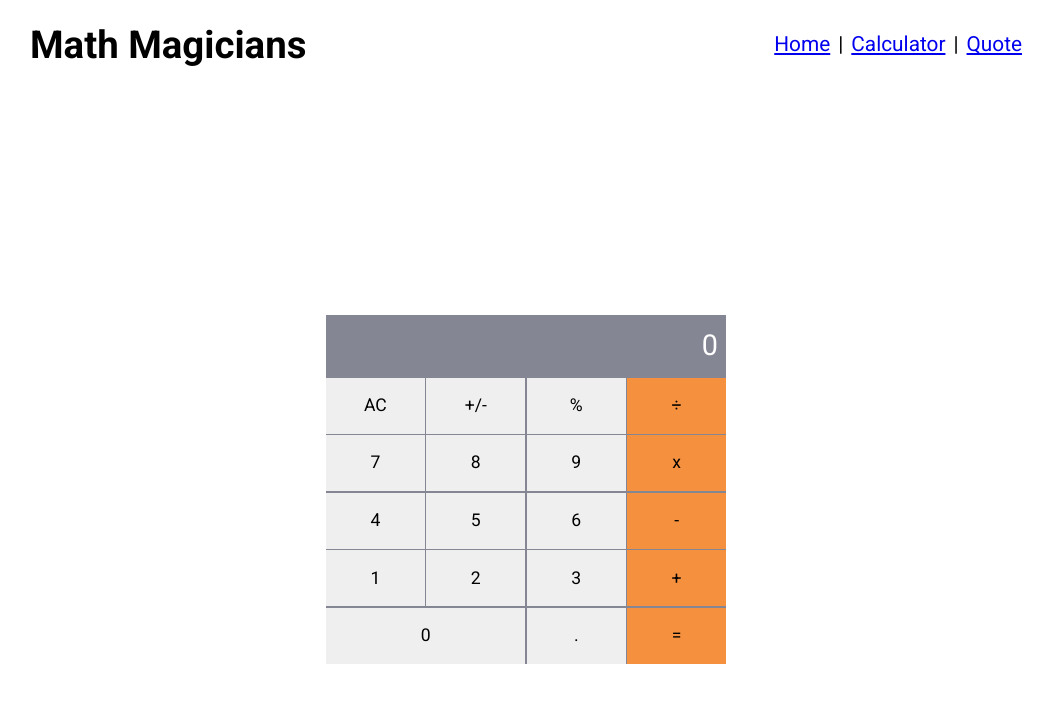
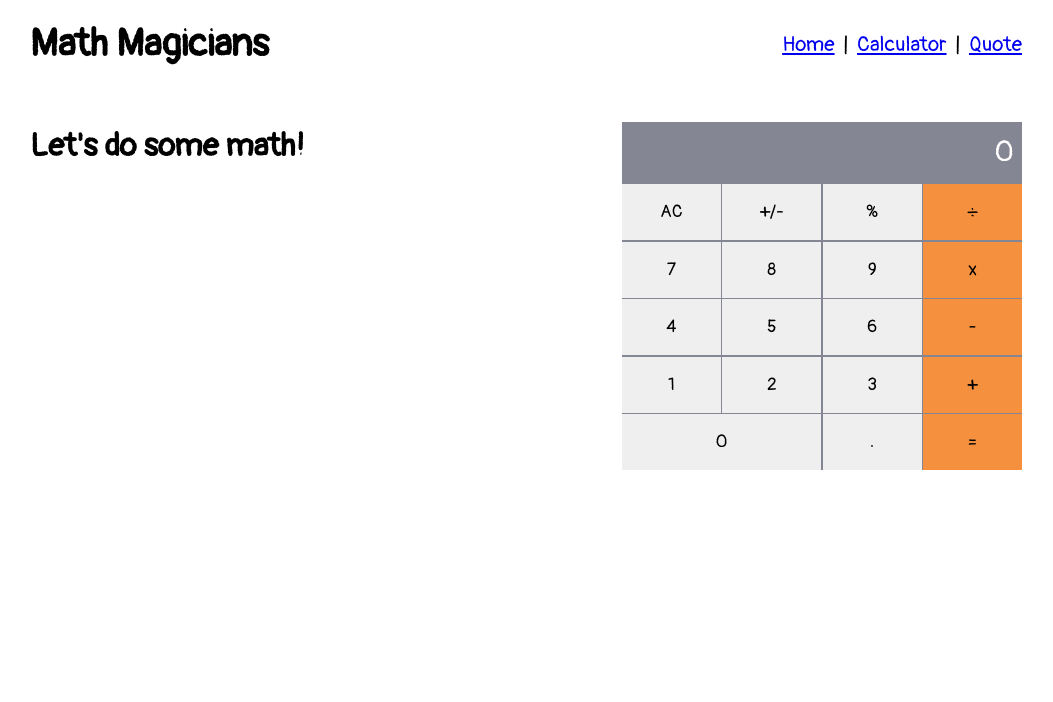
Before and after one commit to jorgeabrahan/math-magicians, a React (Create React App) app: page /calculator in a window 1280 px wide. Shown: the top 702 px of the page, without its empty margins (114-1167 px from the left). Built offline with nearby package versions, Linux system fonts and the light colour scheme.

Commit message:
Create route components styles

```diff
--- a/package.json
+++ b/package.json
@@ -12,6 +12,7 @@
     "react-dom": "^18.2.0",
     "react-router-dom": "^6.8.1",
     "react-scripts": "^5.0.1",
+    "sass": "^1.58.3",
     "web-vitals": "^2.1.4"
   },
   "scripts": {
--- a/src/NavBar.module.css
+++ b/src/NavBar.module.css
@@ -1,8 +1,10 @@
 .navBar {
   display: flex;
+  flex-direction: column;
   justify-content: space-between;
   padding-block: 1rem;
   align-items: center;
+  margin-bottom: 2rem;
 }
 
 .navBarList {
@@ -11,7 +13,12 @@
   list-style-type: none;
   font-size: 1.3rem;
 }
-
 .navBarTitle {
   font-size: 2.4rem;
 }
+
+@media (min-width: 768px) {
+  .navBar {
+    flex-direction: row;
+  }
+}
--- a/src/index.css
+++ b/src/index.css
@@ -1,7 +1,7 @@
-@import url('https://fonts.googleapis.com/css2?family=Roboto:wght@300;400;700;900&display=swap');
+@import url('https://fonts.googleapis.com/css2?family=Pangolin&display=swap');
 
 body {
-  font-family: 'Roboto', sans-serif;
+  font-family: 'Pangolin', cursive;
   line-height: 1.5;
   -webkit-font-smoothing: antialiased;
 }
@@ -51,6 +51,11 @@ button {
   cursor: pointer;
 }
 
+.subtitle {
+  font-size: 2rem;
+  margin-bottom: 1.8rem;
+}
+
 .place-center {
   max-width: 1024px;
   margin: auto;
--- a/src/routes/Calculator/index.js
+++ b/src/routes/Calculator/index.js
@@ -36,7 +36,8 @@ export default function Calculator() {
     return details.next;
   };
   return (
-    <main className="center">
+    <section className="calculator-container">
+      <h2 className="subtitle">Let&apos;s do some math!</h2>
       <div className="calculator">
         <Screen displayValue={displayValue} />
         <div className="row">
@@ -73,6 +74,6 @@ export default function Calculator() {
           <Symbol symbol="=" onClick={handleButtonClick} orange />
         </div>
       </div>
-    </main>
+    </section>
   );
 }
--- a/src/routes/Calculator/styles/calculator.css
+++ b/src/routes/Calculator/styles/calculator.css
@@ -1,8 +1,13 @@
-.center {
-  display: grid;
-  place-items: center;
-  height: 100vh;
-  padding-inline: 0.5rem;
+.calculator-container {
+  display: flex;
+  flex-direction: column;
+  justify-content: space-between;
+}
+
+@media (min-width: 768px) {
+  .calculator-container {
+    flex-direction: row;
+  }
 }
 
 .calculator {
--- a/src/routes/Home/index.js
+++ b/src/routes/Home/index.js
@@ -1,8 +1,8 @@
 export default function Home() {
   return (
     <>
-      <h2>Welcome to our page!</h2>
-      <p>
+      <h2 className="subtitle">Welcome to our page!</h2>
+      <p style={{ marginBottom: '1.5rem' }}>
         Lorem ipsum dolor sit amet consectetur, adipisicing elit. Error hic consectetur numquam unde
         minima quo odio qui, ab neque fuga! Iusto id ab provident praesentium? Perferendis
         exercitationem asperiores quaerat necessitatibus. Lorem ipsum dolor sit amet consectetur,
--- a/src/routes/Quote/index.js
+++ b/src/routes/Quote/index.js
@@ -1,6 +1,8 @@
+import './styles/quote.scss';
+
 export default function Quote() {
   return (
-    <p>
+    <p className="quote">
       Mathematics is not about numbers, equations, computations, or algorithms; it is about
       understanding. ~William Paul Thurston
     </p>
--- /dev/null
+++ b/src/routes/Quote/styles/quote.scss
@@ -0,0 +1,6 @@
+.quote {
+  display: grid;
+  height: 80vh;
+  place-items: center;
+  font-size: 2rem;
+}
```
Also changed, not shown: 1 other file (tests, documents, lock files or other folders).
